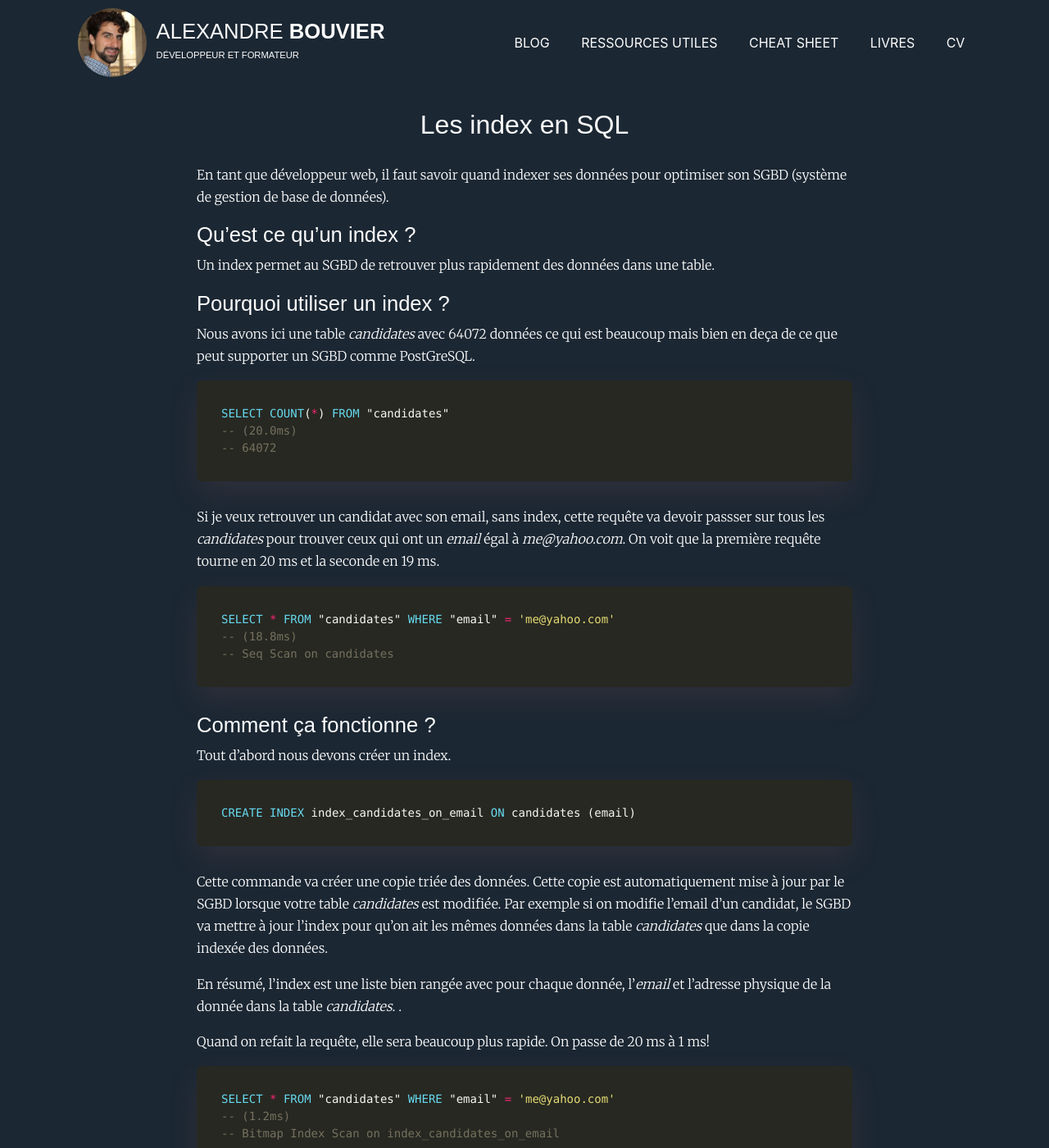
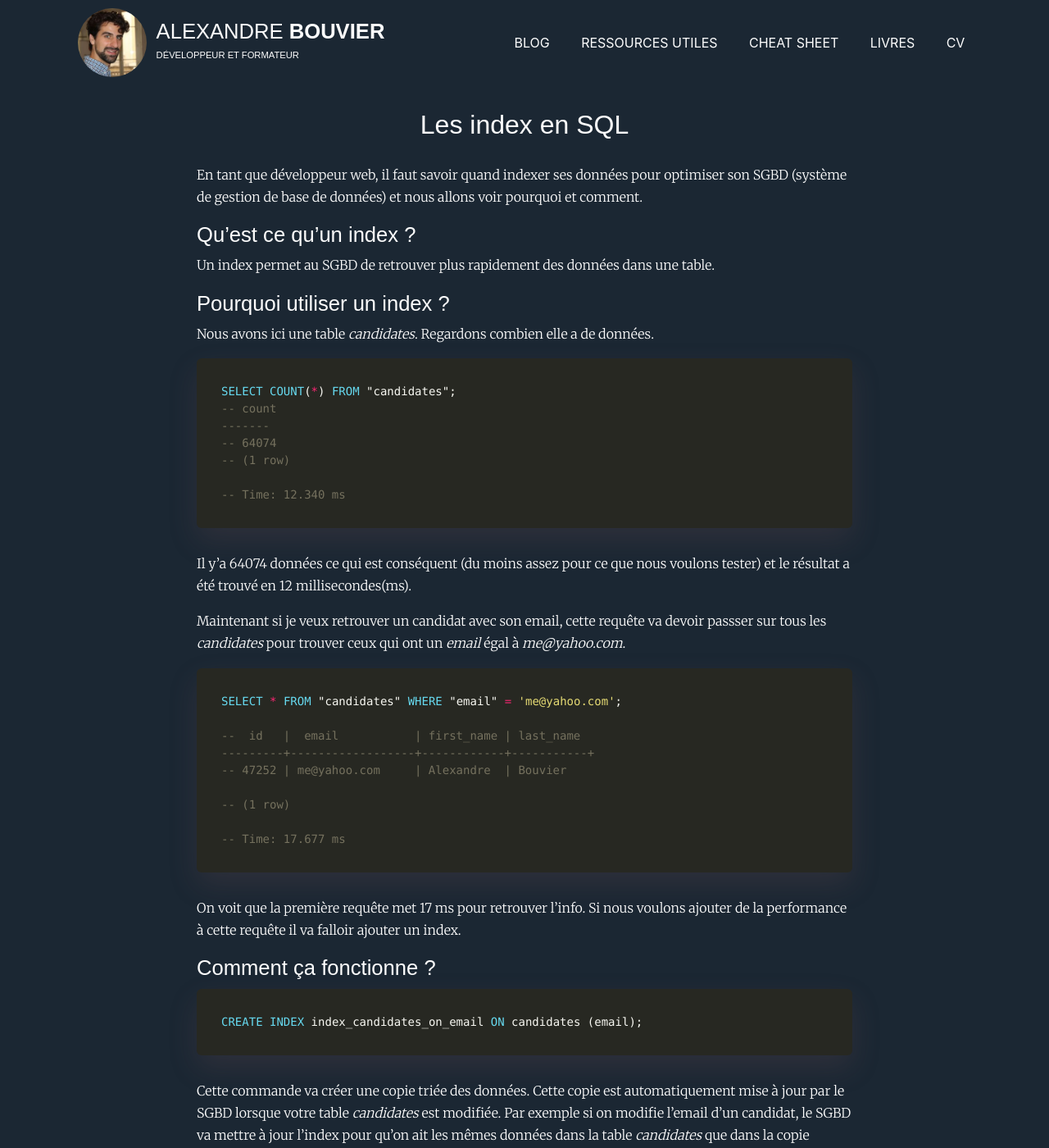
Before and after one commit to alexandrebk/alexandrebk.github.io, a Jekyll site: the page built from _posts/2022-05-13-les-index-en-sql.md, in a window 1280 px wide and 1400 px high. Shown: the whole window at 82% size. Built offline with Jekyll 4.4.1, drawn with Linux system fonts in a browser that asks for light colours; nearby versions of some CDN libraries; some of the changed text lies outside the part shown.

Commit message:
Updates Index post in SQL

````diff
--- a/_posts/2022-05-13-les-index-en-sql.md
+++ b/_posts/2022-05-13-les-index-en-sql.md
@@ -7,7 +7,7 @@ difficulty: 1
 status: tech
 ---
 
-En tant que développeur web, il faut savoir quand indexer ses données pour optimiser son SGBD (système de gestion de base de données).
+En tant que développeur web, il faut savoir quand indexer ses données pour optimiser son SGBD (système de gestion de base de données) et nous allons voir pourquoi et comment.
 
 ## Qu'est ce qu'un index ?
 
@@ -16,43 +16,61 @@ Un index permet au SGBD de retrouver plus rapidement des données dans une table
 ## Pourquoi utiliser un index ?
 
 
-Nous avons ici une table *candidates* avec 64072 données ce qui est beaucoup mais bien en deça de ce que peut supporter un SGBD comme PostGreSQL.
+Nous avons ici une table *candidates*. Regardons combien elle a de données.
 
 ```sql
-SELECT COUNT(*) FROM "candidates"
--- (20.0ms)
--- 64072
+SELECT COUNT(*) FROM "candidates";
+-- count
+-------
+-- 64074
+-- (1 row)
+
+-- Time: 12.340 ms
 ```
 
-Si je veux retrouver un candidat avec son email, sans index, cette requête va devoir passser sur tous les *candidates* pour trouver ceux qui ont un *email* égal à *me@yahoo.com*. On voit que la première requête tourne en 20 ms et la seconde en 19 ms.
+Il y'a 64074 données ce qui est conséquent (du moins assez pour ce que nous voulons tester) et le résultat a été trouvé en 12 millisecondes(ms).
+
+Maintenant si je veux retrouver un candidat avec son email, cette requête va devoir passser sur tous les *candidates* pour trouver ceux qui ont un *email* égal à *me@yahoo.com*.
 
 ```sql
-SELECT * FROM "candidates" WHERE "email" = 'me@yahoo.com'
--- (18.8ms)
--- Seq Scan on candidates
+SELECT * FROM "candidates" WHERE "email" = 'me@yahoo.com';
+
+--  id   |  email           | first_name | last_name
+---------+------------------+------------+-----------+
+-- 47252 | me@yahoo.com     | Alexandre  | Bouvier
+
+-- (1 row)
+
+-- Time: 17.677 ms
 ```
+
+On voit que la première requête met 17 ms pour retrouver l'info. Si nous voulons ajouter de la performance à cette requête il va falloir ajouter un index.
 
 ## Comment ça fonctionne ?
 
-Tout d'abord nous devons créer un index.
-
 ```sql
-CREATE INDEX index_candidates_on_email ON candidates (email)
+CREATE INDEX index_candidates_on_email ON candidates (email);
 ```
 
 Cette commande va créer une copie triée des données. Cette copie est automatiquement mise à jour par le SGBD lorsque votre table *candidates* est modifiée. Par exemple si on modifie l'email d'un candidat, le SGBD va mettre à jour l'index pour qu'on ait les mêmes données dans la table *candidates* que dans la copie indexée des données.
 
 En résumé, l'index est une liste bien rangée avec pour chaque donnée, l'*email* et l'adresse physique de la donnée dans la table *candidates*. .
 
-Quand on refait la requête, elle sera beaucoup plus rapide. On passe de 20 ms à 1 ms!
+Quand on refait la requête, elle sera beaucoup plus rapide. On passe de 17 ms à 1 ms soit 17 fois plus rapide!
 
 ```sql
-SELECT * FROM "candidates" WHERE "email" = 'me@yahoo.com'
--- (1.2ms)
--- Bitmap Index Scan on index_candidates_on_email
+SELECT * FROM "candidates" WHERE "email" = 'me@yahoo.com';
+
+--  id   |  email           | first_name | last_name
+---------+------------------+------------+-----------+
+-- 47252 | me@yahoo.com     | Alexandre  | Bouvier
+
+-- (1 row)
+
+-- Time: 1.324 ms
 ```
 
-Elle sera plus rapide car elle va d'abord aller lire `index_candidates _on_email` et récupérer les pointeurs qui correspondent à l'adresse mémoire du candidat. Elle ne va pas parcourir toutes les lignes de la table *candidates* comme la première requête (seq scan) mais parcourir l'index (Bitmap Index Scan).
+Elle sera plus rapide car elle va d'abord aller lire la colonne  `index_candidates _on_email` et récupérer les pointeurs qui correspondent à l'adresse mémoire du candidat. Elle ne va pas parcourir toutes les lignes de la table *candidates* comme la première requête mais parcourir l'index.
 
 L'index est découpée en plusieurs noeuds qui sont triés et qui fait qu'une fois qu'on a trouvé le bon *email*, on sait qu'il y'en a pas d'autres ailleurs. Surtout, on ne va pas parcourir toutes les données comme lors de notre première requête.
 
@@ -69,20 +87,20 @@ Il suffit de lire la première valeur des noeuds (l'index 0) pour trouver le bon
 On peut aussi créer un index sur plusieurs champs (ou colonnes) que l'on appelle index concaténé
 
 ```sql
-CREATE INDEX index_on_email_and_created_at ON candidates (email, created_at)
+CREATE INDEX index_on_email_and_created_at ON candidates (email, created_at);
 ```
 
 Il pourra être utilisé sur ce type de requête.
 
 ```sql
-SELECT * FROM "candidates" WHERE "email" = 'me@yahoo.com' AND "created_at" = '2020-10-27'
+SELECT * FROM "candidates" WHERE "email" = 'me@yahoo.com' AND "created_at" = '2020-10-27';
 ```
 
 ## Les index peuvent être lents
 
 Parfois il peut être plus rapide de ne pas utiliser les index. Par exemple quand la table est petite ou que la requête renvoie la majorité de la table.
 
-Mais pas de panique, le *query planner* de votre SGBD va lui-même choisir s'il est plus rapide de requêter directement la table (seq scan) ou d'abord passer par l'index (Bitmap Index Scan).
+Mais pas de panique, le *query planner* de votre SGBD va lui-même choisir s'il est plus rapide de requêter directement la table (seq scan) ou d'abord passer par l'index.
 
 Ce qui est aussi coûteux, c'est que le SGBD doit tout le temps mettre à jour l'index pour du *INSERT*, *UPDATE* ou *DELETE*.
 
````
